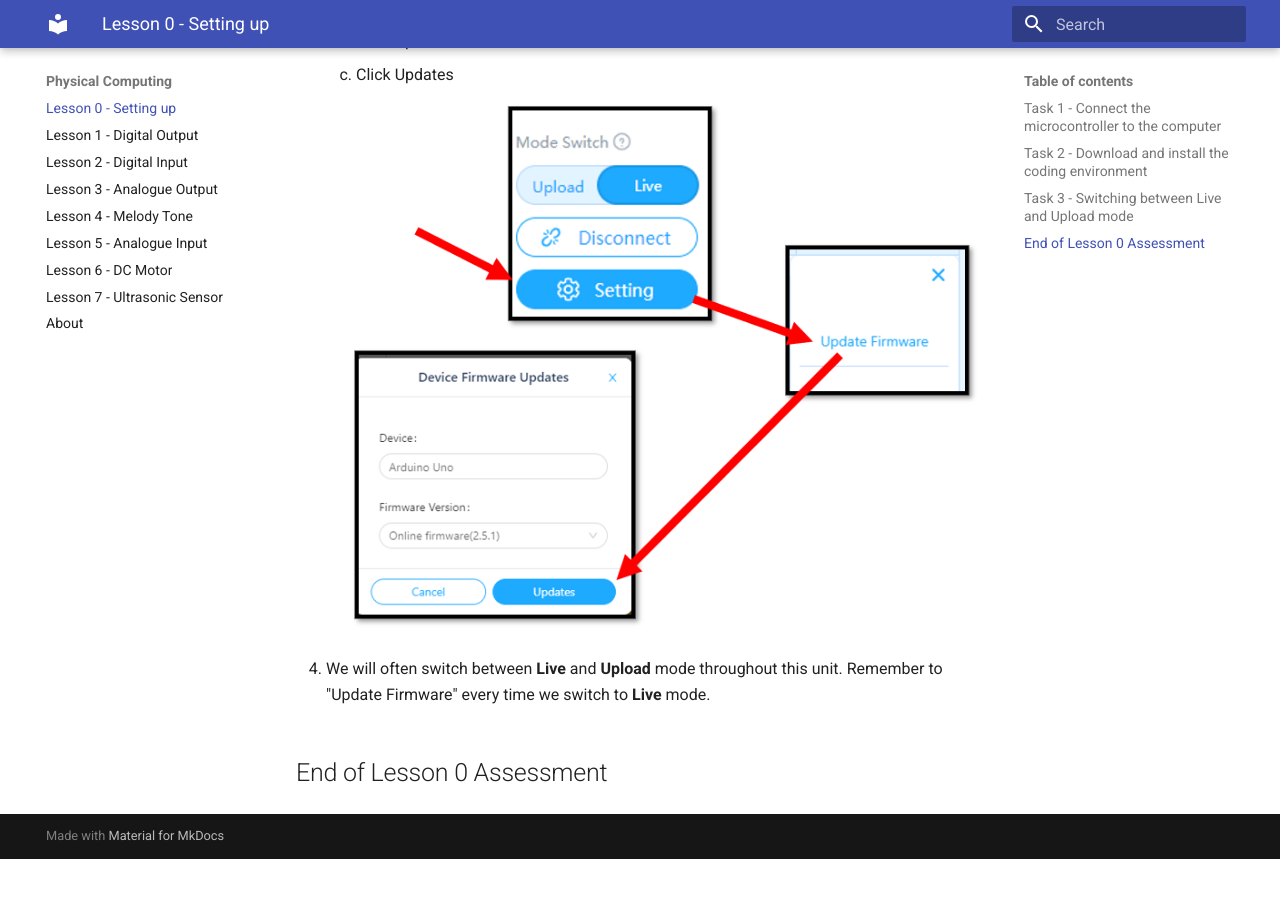
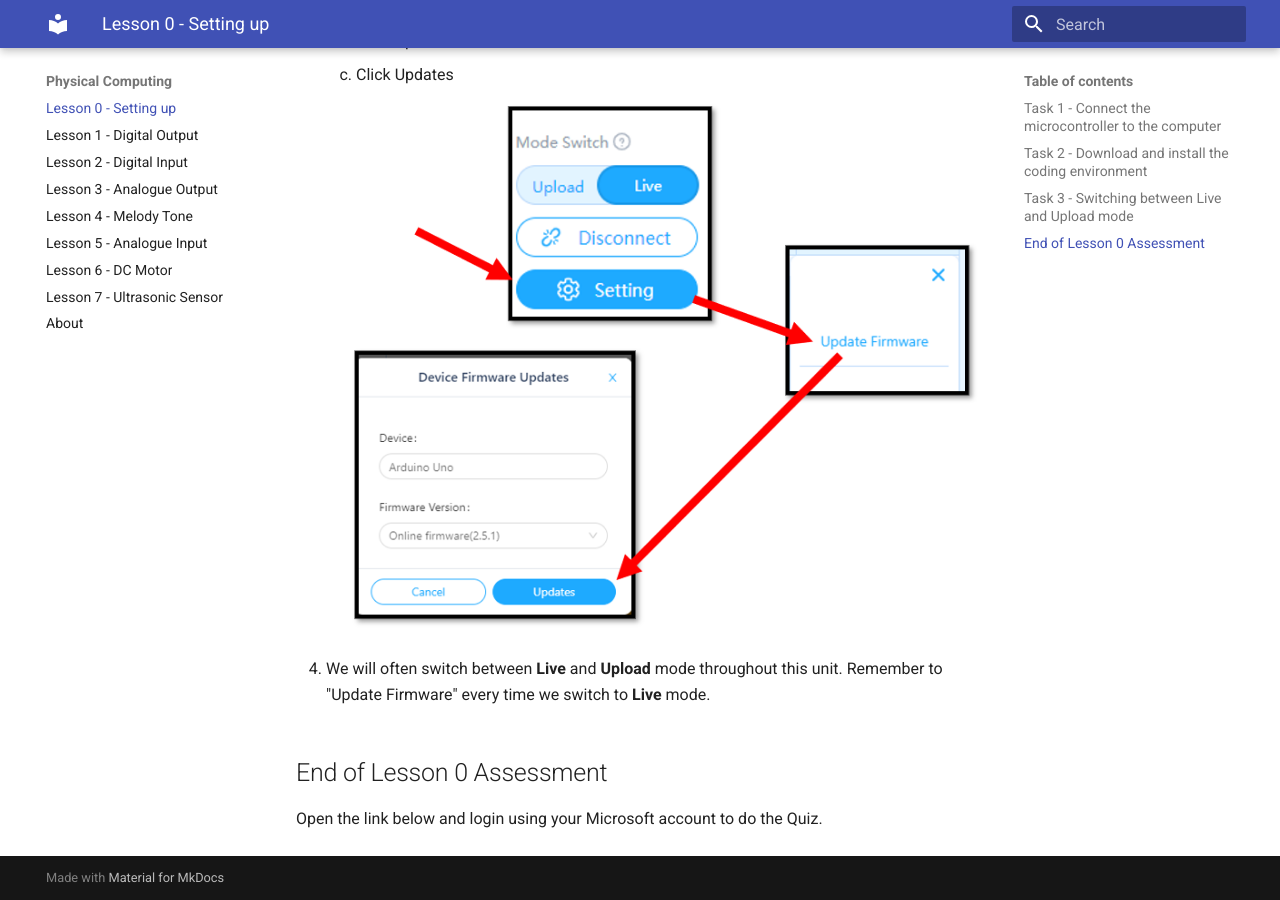
Before and after one commit to rianlian7/pc_unit1_basics, an MkDocs documentation site: the page built from docs/pc_lesson0.md, in a window 1280 px wide and 900 px high, scrolled down 5557 px. Built offline with MkDocs 1.6.1 and Material for MkDocs 9.7.7, drawn with Linux system fonts in a browser that asks for light colours; before the commit the page ends 6416 px from its top, so only the background shows below that.

Commit message:
updated lesson 0 draft

```diff
--- a/docs/pc_lesson0.md
+++ b/docs/pc_lesson0.md
@@ -69,3 +69,5 @@ Setting up hardware and software
 4. We will often switch between **Live** and **Upload** mode throughout this unit. Remember to "Update Firmware" every time we switch to **Live** mode.
 
 ## End of Lesson 0 Assessment
+
+Open the link below and login using your Microsoft account to do the Quiz.
```
